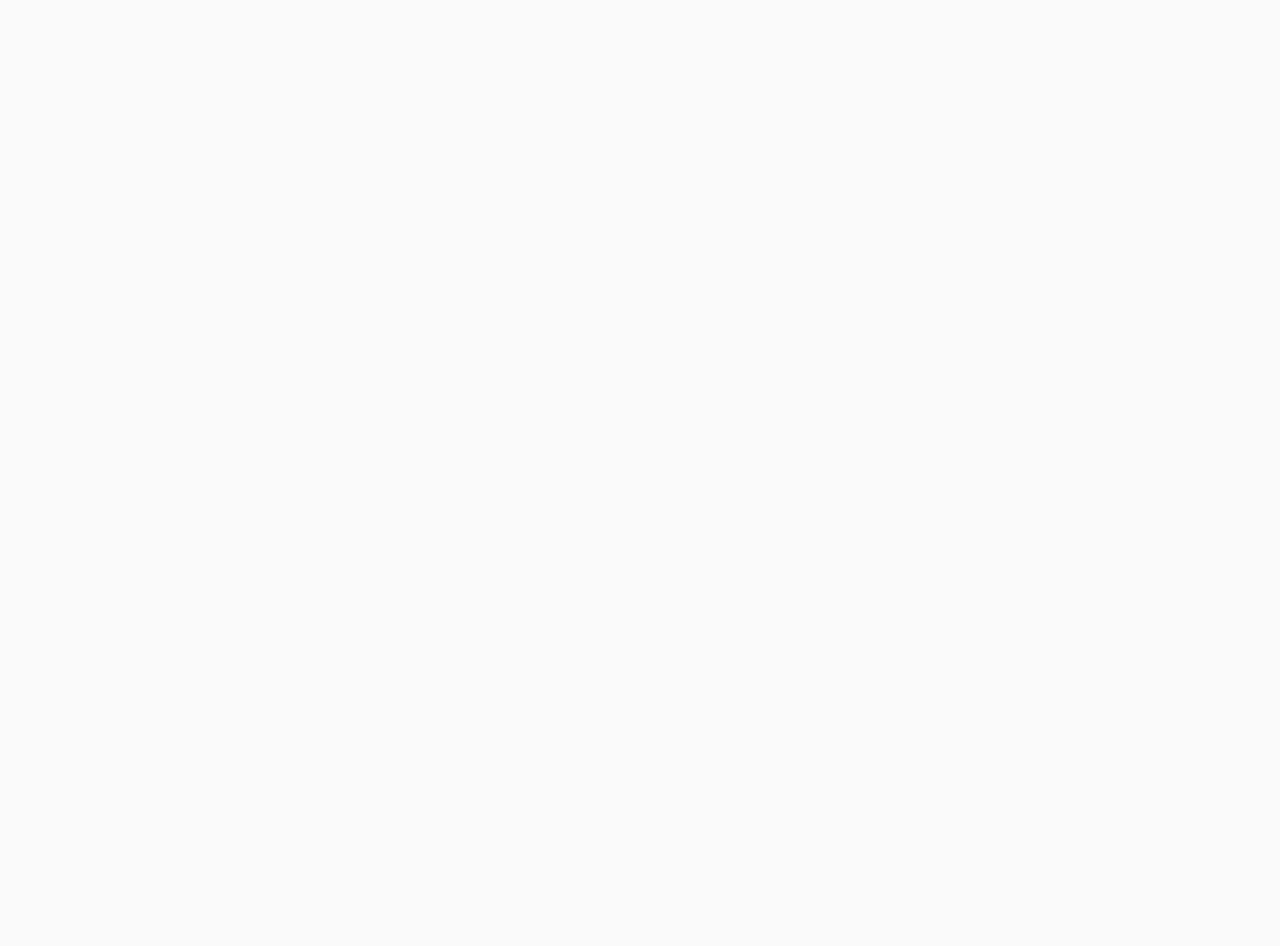
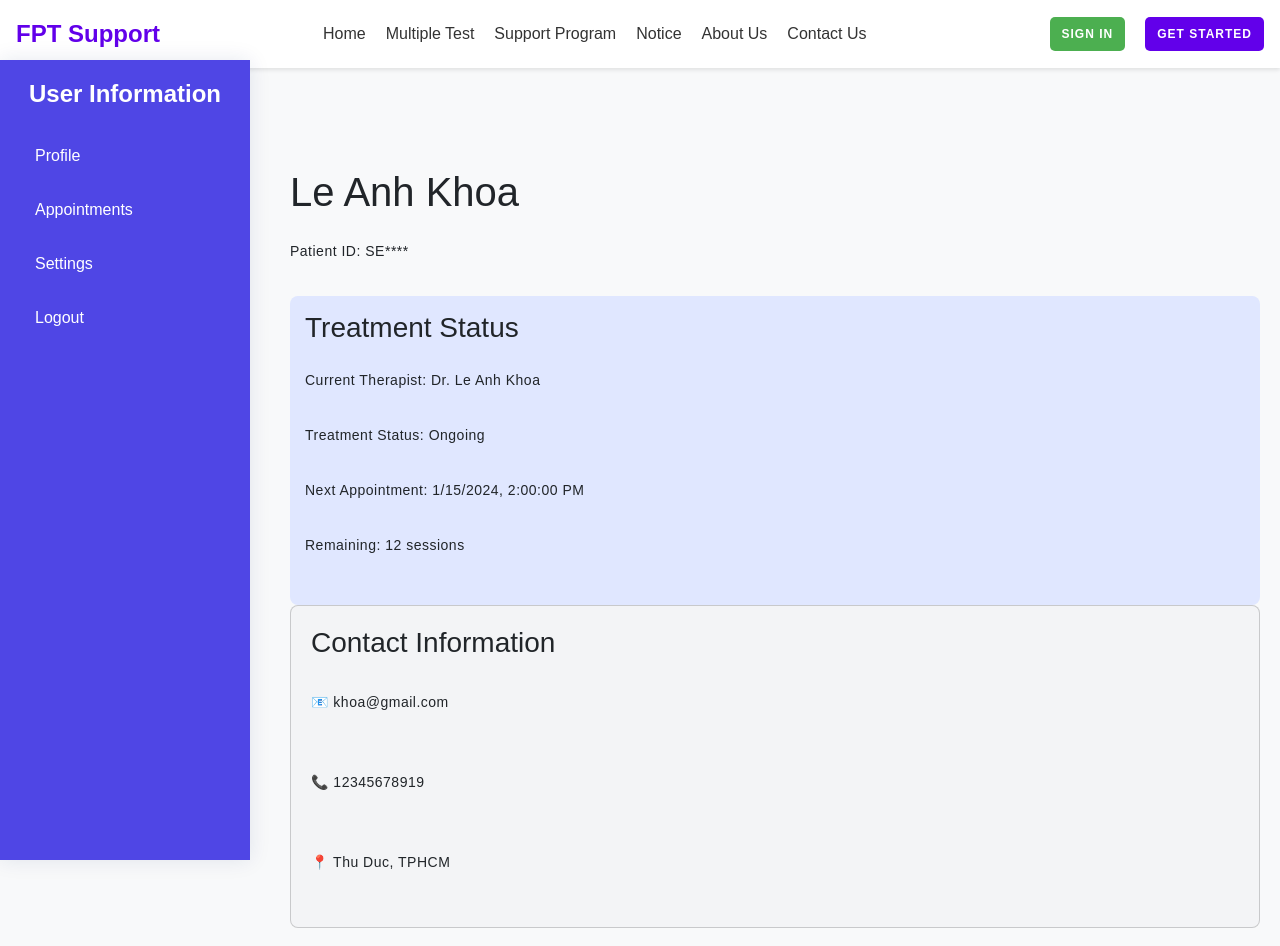
Before and after one commit to ThisIsLAK/Health-Consultant-System, a React (Vite) app in the folder FE/: page /info in a window 1280 px wide. Before the commit this address had no page. Shown: the top 946 px of the page. Before the commit the page ends 800 px from the top, so only its background shows below. Built offline with nearby package versions, Linux system fonts and the light colour scheme; the HTML template or start-up script is replaced by a standard one.

Commit message:
Update UserInfo

```diff
--- a/FE/src/App.jsx
+++ b/FE/src/App.jsx
@@ -17,6 +17,7 @@ import AppointmentHistory from './pages/manager/AppointmentHistory/AppointmentHi
 import TestsPage from './pages/student/TestListPage/TestsPage';
 import SupportProgram from './pages/student/SuppportProgram/SupportProgram';
 import NoticePage from './pages/student/Notice/NoticePage';
+import UserInfo from './pages/student/UserInfo/UserInfo';
 
 
 function App() {
@@ -33,6 +34,7 @@ function App() {
         <Route path='/tests' element={<TestsPage />} />
         <Route path='/support' element={<SupportProgram/>} />
         <Route path='/notice' element={<NoticePage/>}/>
+        <Route path='/info' element={<UserInfo/>}/>
 
         {/* Manager Routes */}
         <Route path='/customerlist' element={<CustomerList/>}/>
--- /dev/null
+++ b/FE/src/pages/student/UserInfo/Sidebar.jsx
@@ -0,0 +1,16 @@
+import React from 'react';
+const Sidebar = () => {
+    return (
+        <div className="sidebar">
+            <h2>User Information</h2>
+            <ul>
+                <li>Profile</li>
+                <li>Appointments</li>
+                <li>Settings</li>
+                <li>Logout</li>
+            </ul>
+        </div>
+    );
+};
+
+export default Sidebar;
--- /dev/null
+++ b/FE/src/pages/student/UserInfo/UserInfo.css
@@ -0,0 +1,45 @@
+.sidebar {
+    width: 250px;
+    height: 100vh;
+    background: #4F46E5;
+    color: white;
+    padding: 20px;
+}
+.sidebar h2 {
+    text-align: center;
+    font-size: 1.5rem;
+    font-weight: bold;
+}
+.sidebar ul {
+    list-style-type: none;
+    padding: 0;
+    margin-top: 20px;
+}
+.sidebar ul li {
+    padding: 15px;
+    cursor: pointer;
+    border-radius: 8px;
+    transition: background 0.3s;
+}
+.sidebar ul li:hover {
+    background: #6366F1;
+}
+
+/* Main Content Styles */
+.content {
+    margin-left: 270px;
+    margin-top: 80px;
+    padding: 20px;
+    width: calc(100% - 270px);
+}
+.card {
+    background: #F3F4F6;
+    padding: 20px;
+    border-radius: 8px;
+    margin-bottom: 20px;
+}
+.status {
+    background: #E0E7FF;
+    padding: 15px;
+    border-radius: 8px;
+}
--- /dev/null
+++ b/FE/src/pages/student/UserInfo/UserInfo.jsx
@@ -0,0 +1,44 @@
+import React from 'react';
+import './Userinfo.css';
+import Sidebar from './Sidebar';
+import Navbar from '../../components/homepage/Navbar';
+
+const UserInfo = () => {
+    return (
+        <>
+        <Navbar/>
+            <div className="info-container">
+                <Sidebar />
+                <div className="content">
+                    <h1>Le Anh Khoa</h1>
+                    <p>Patient ID: SE****</p>
+                    <div className="status">
+                        <h3>Treatment Status</h3>
+                        <p><strong>Current Therapist:</strong> Dr. Le Anh Khoa</p>
+                        <p><strong>Treatment Status:</strong> Ongoing</p>
+                        <p><strong>Next Appointment:</strong> 1/15/2024, 2:00:00 PM</p>
+                        <p><strong>Remaining:</strong> 12 sessions</p>
+                    </div>
+                    <div className="card">
+                        <h3>Contact Information</h3>
+                        <p>📧 khoa@gmail.com</p>
+                        <p>📞 12345678919</p>
+                        <p>📍 Thu Duc, TPHCM</p>
+                    </div>
+                    <div className="card">
+                        <h3>Account Details</h3>
+                        <p><strong>Role:</strong> Patient</p>
+                        <p><strong>Patient Since:</strong> 01/01/2025</p>
+                        <p><strong>Medication Status:</strong> Anxiety, Insomnia</p>
+                    </div>
+                    <div className="card">
+                        <h3>Clinical Notes</h3>
+                        <p>Responding well to therapy, regular attendance</p>
+                    </div>
+                </div>
+            </div>
+        </>
+    );
+};
+
+export default UserInfo;
```
